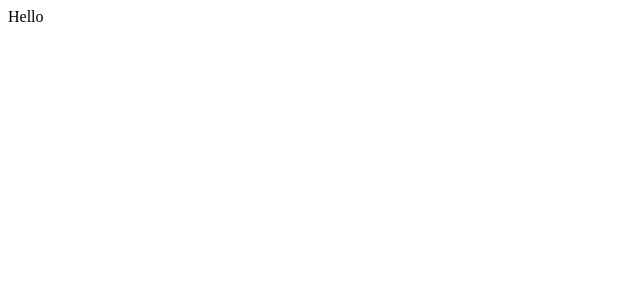
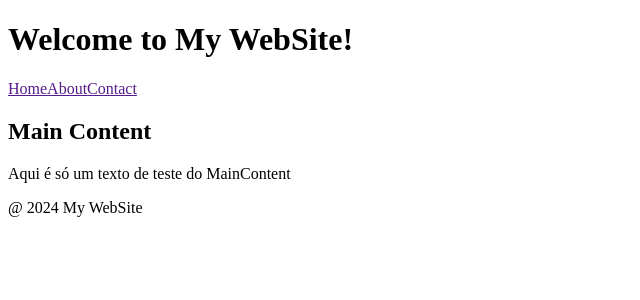
Before and after one commit to Adryel0713/Vite-React, a React (Vite) app: page / in a window 1280 px wide. Shown: the top 300 px of the page, without its empty margins (0-640 px from the left). Built offline with nearby package versions, Linux system fonts and the light colour scheme.

Commit message:
exercise_1

```diff
--- a/src/App.jsx
+++ b/src/App.jsx
@@ -1,5 +1,17 @@
+import Footer from "./Components/Footer";
+import Header from "./Components/Header";
+import MainContent from "./Components/MainContent";
+
 const App = () => {
-  return <section>Hello</section>
+
+  return (
+  <div>
+    <Header/>
+    <MainContent/>
+    <Footer/>
+  </div>
+  )
+
 }
 
 export default App;
--- /dev/null
+++ b/src/Components/Footer.jsx
@@ -0,0 +1,8 @@
+const Footer = () => {
+  return <footer>
+
+    <p>@ 2024 My WebSite</p>
+  </footer>
+}
+
+export default Footer
--- /dev/null
+++ b/src/Components/Header.jsx
@@ -0,0 +1,13 @@
+const Header = () => {
+  return <div>
+        <h1>Welcome to My WebSite!</h1>
+
+        <nav>
+            <a href="">Home</a>
+            <a href="">About</a>
+            <a href="">Contact</a>
+        </nav>
+    </div>
+}
+
+export default Header
--- /dev/null
+++ b/src/Components/MainContent.jsx
@@ -0,0 +1,7 @@
+export const MainContent = () => {
+  return <main>
+    <h2>Main Content</h2>
+    <p>Aqui é só um texto de teste do MainContent</p>
+  </main>
+}
+export default MainContent;
```
